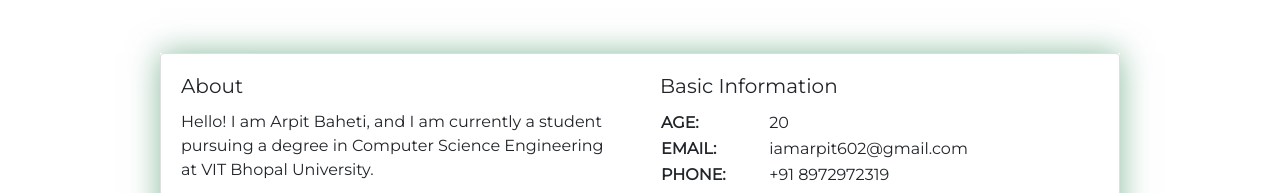
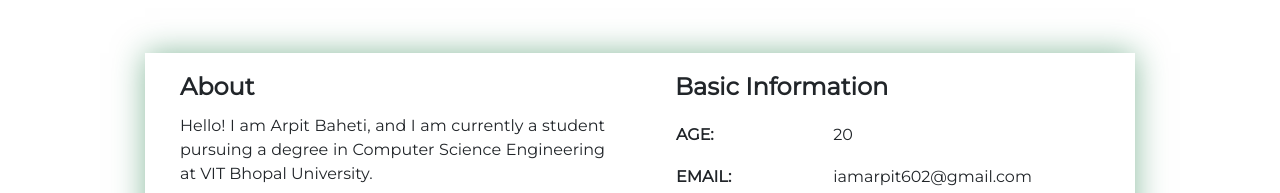
Before and after one commit to arpitbaheti2002/Portfolio, a plain HTML site: page index.html in a window 1280 px wide. Shown: the part 607-800 px from the top of the page. Drawn offline with nearby package versions, Linux system fonts and the light colour scheme.

Commit message:
updated about section

```diff
--- a/css/styles.css
+++ b/css/styles.css
@@ -1,5 +1,4 @@
 body, html {
-
   width: 100%;
   height: 100%;
   margin: 0px;
@@ -101,6 +100,18 @@ button :hover {
   margin: 0 10rem 80px 10rem;
 }
 
+.basic-details{
+  line-height: 2.5;
+}
+
+.about-text{
+  text-align: justify;
+}
+
+.info{
+  padding-left: 50px;
+}
+
 .card-group{
   box-shadow: 0 0 30px rgba(22, 120, 63, 0.5);
 }
--- a/index.html
+++ b/index.html
@@ -62,46 +62,51 @@
     </section>
 
     <section id="about">
-      <div class="card-group">
-        <div class="card border-right-0">
+      <div class="row card-group">
+        <div class="col-sm">
+          <div class="card border-0">
             <div class="card-body">
-            <h5 class="card-title">About</h5>
-            <p class="card-text">
+              <h4 class="card-title"><strong>About</strong></h4>
+              <p class="card-text about-text">
                 Hello! I am Arpit Baheti, and I am currently a student
                 pursuing a degree in Computer Science Engineering at VIT Bhopal University.
               </p>
-            <p class="card-text">Through this website, I hope to showcase my skills and
+              <p class="card-text about-text">
+                Through this website, I hope to showcase my skills and
                 experience, as well as provide a glimpse into my interests and personality.
                 You can expect to find information about my projects, achievements, and goals,
                 as well as some fun facts about myself.
               </p>
             </div>
           </div>
-        <div class="card border-left-0">
+        </div>
+        <div class="col-sm">
+          <div class="card border-0">
             <div class="card-body">
-            <h5 class="card-title">Basic Information</h5>
-            <table>
+              <h4 class="card-title"><strong>Basic Information</strong></h4>
+              <table class="basic-details">
                 <tr>
                   <td><strong>AGE:</strong></td>
-                <td>20</td>
+                  <td class="info">20</td>
                 </tr>
                 <tr>
                   <td><strong>EMAIL:</strong></td>
-                <td>iamarpit602@gmail.com</td>
+                  <td class="info">iamarpit602@gmail.com</td>
                 </tr>
                 <tr>
                   <td><strong>PHONE:</strong></td>
-                <td>+91 8972972319</td>
+                  <td class="info">+91 8972972319</td>
                 </tr>
                 <tr>
                   <td><strong>ADDRESS:</strong></td>
-                <td>Jalpaiguri, West Bengal, India, 735224.</td>
+                  <td class="info">Jalpaiguri, West Bengal, India, 735224.</td>
                 </tr>
                 <tr>
                   <td><strong>LANGUAGES:</strong></td>
-                <td>Hindi, English, Bengali.</td>
+                  <td class="info">Hindi, English, Bengali.</td>
                 </tr>
               </table>
+            </div>
           </div>
         </div>
       </div>
```
Lines whose indentation alone changed are shown as unchanged.
